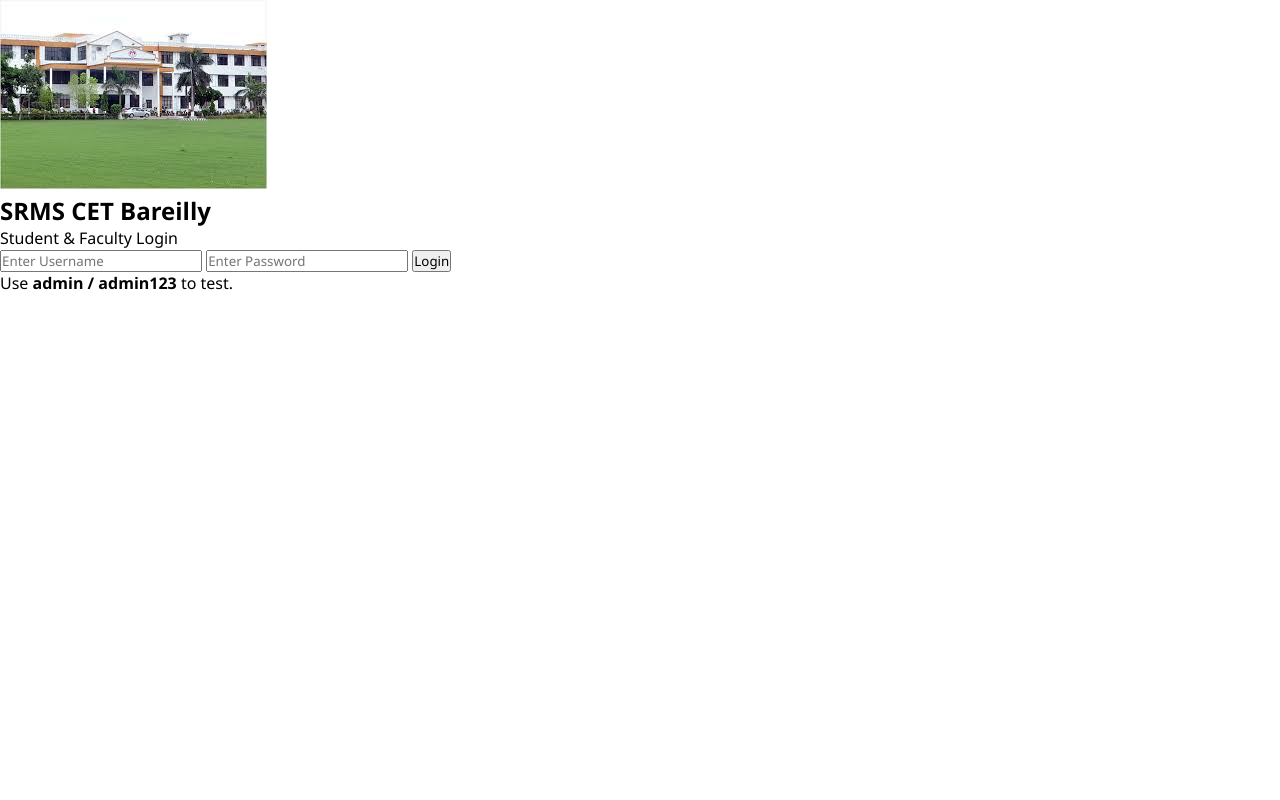
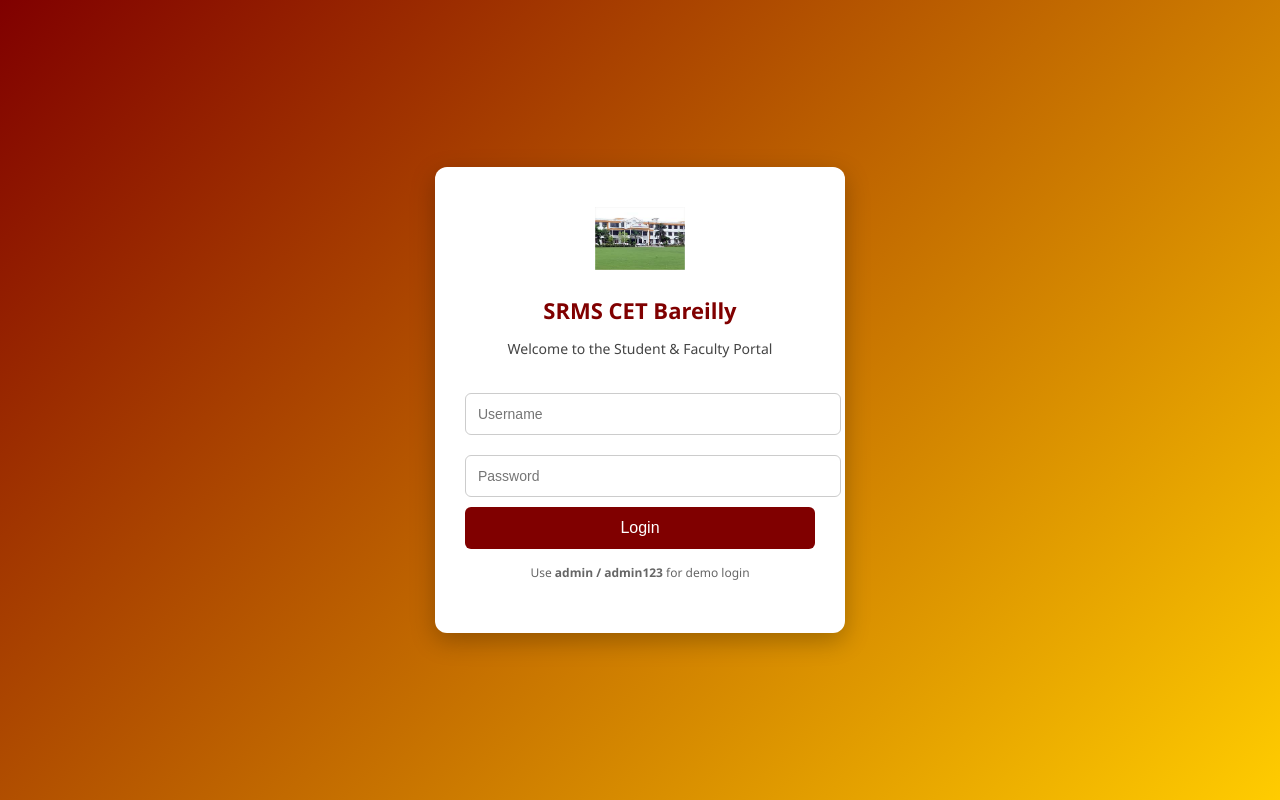
Before and after one commit to ritikgi519/college_chatbot, a Flask app: page /login in a window 1280 px wide. Run offline with Flask 3, Linux system fonts and the light colour scheme.

Commit message:
Updated login page with SRMS branding and modern design

```diff
--- a/static/style.css
+++ b/static/style.css
@@ -1,136 +1,90 @@
-/* Reset */
-* {
+/* Background for login page */
+.login-body {
+  display: flex;
+  justify-content: center;
+  align-items: center;
+  height: 100vh;
   margin: 0;
-  padding: 0;
-  box-sizing: border-box;
   font-family: 'Segoe UI', Tahoma, Geneva, Verdana, sans-serif;
+  background: linear-gradient(135deg, #800000, #ffcc00); /* SRMS colors */
 }
 
-/* Floating Chat Button */
-#chat-toggle {
-  position: fixed;
-  bottom: 20px;
-  right: 20px;
-  background: #0b93f6;
-  color: #fff;
-  font-size: 24px;
-  padding: 15px;
-  border-radius: 50%;
-  cursor: pointer;
-  box-shadow: 0 4px 10px rgba(0,0,0,0.2);
-  transition: 0.3s;
-  z-index: 1000;
+/* Wrapper to center login */
+.login-wrapper {
+  display: flex;
+  justify-content: center;
+  align-items: center;
+  width: 100%;
 }
 
-#chat-toggle:hover {
-  background: #0666c0;
+/* Login card */
+.login-box {
+  background: #fff;
+  padding: 40px 30px;
+  border-radius: 12px;
+  text-align: center;
+  width: 350px;
+  box-shadow: 0 8px 25px rgba(0, 0, 0, 0.25);
 }
 
-/* Chat Container */
-.chat-container {
-  position: fixed;
-  bottom: 80px;
-  right: 20px;
-  width: 350px;
-  max-height: 500px;
-  background: #fff;
-  border-radius: 12px;
-  box-shadow: 0 5px 20px rgba(0,0,0,0.2);
-  display: none;
-  flex-direction: column;
-  overflow: hidden;
-  z-index: 999;
+/* Logo */
+.college-logo {
+  width: 90px;
+  margin-bottom: 15px;
 }
 
-/* Chat Header */
-.chat-header {
-  background: #0b93f6;
-  color: #fff;
-  padding: 15px;
-  display: flex;
-  justify-content: space-between;
-  align-items: center;
+/* College name */
+.college-name {
+  font-size: 22px;
   font-weight: bold;
+  color: #800000;
+  margin: 5px 0;
 }
 
-.chat-header button {
-  background: transparent;
-  border: none;
-  color: #fff;
-  font-size: 18px;
-  cursor: pointer;
+/* Subtitle */
+.college-subtitle {
+  font-size: 14px;
+  color: #444;
+  margin-bottom: 25px;
 }
 
-/* Chat Messages */
-.chat-box {
-  flex: 1;
-  padding: 15px;
-  overflow-y: auto;
-  background: #f9f9f9;
+/* Inputs */
+.login-box input {
+  width: 100%;
+  padding: 12px;
+  margin: 10px 0;
+  border: 1px solid #ccc;
+  border-radius: 6px;
+  font-size: 14px;
 }
 
-/* User Message */
-.user-msg {
-  background: #0b93f6;
-  color: #fff;
-  padding: 10px 15px;
-  margin: 8px 0;
-  border-radius: 18px 18px 0 18px;
-  max-width: 75%;
-  align-self: flex-end;
-  word-wrap: break-word;
-  float: right;
-  clear: both;
+/* Button */
+.login-box button {
+  width: 100%;
+  padding: 12px;
+  background: #800000;
+  color: white;
+  border: none;
+  border-radius: 6px;
+  font-size: 16px;
+  cursor: pointer;
+  transition: background 0.3s ease;
 }
 
-/* Bot Message */
-.bot-msg {
-  background: #e5e5ea;
-  color: #000;
-  padding: 10px 15px;
-  margin: 8px 0;
-  border-radius: 18px 18px 18px 0;
-  max-width: 75%;
-  align-self: flex-start;
-  word-wrap: break-word;
-  float: left;
-  clear: both;
+.login-box button:hover {
+  background: #a60000;
 }
 
-/* Chat Input */
-.chat-input {
-  display: flex;
-  border-top: 1px solid #ddd;
+/* Error */
+.error {
+  color: red;
+  font-size: 13px;
+  margin-bottom: 10px;
 }
 
-.chat-input input {
-  flex: 1;
-  padding: 12px;
-  border: none;
-  outline: none;
-  font-size: 15px;
+/* Note */
+.note {
+  margin-top: 15px;
+  font-size: 12px;
+  color: #666;
 }
-
-.chat-input button {
-  background: #0b93f6;
-  color: #fff;
-  border: none;
-  padding: 12px 20px;
-  cursor: pointer;
-  font-weight: bold;
-  transition: background 0.3s;
-}
-
-.chat-input button:hover {
-  background: #0666c0;
-}
-
-/* Scrollbar */
-.chat-box::-webkit-scrollbar {
-  width: 6px;
-}
-
-.chat-box::-webkit-scrollbar-thumb {
-  background-color: rgba(0,0,0,0.2);
-  border-radius: 3px;
-}
--- a/templates/login.html
+++ b/templates/login.html
@@ -7,22 +7,28 @@
   <link rel="stylesheet" href="{{ url_for('static', filename='style.css') }}">
 </head>
 <body class="login-body">
-  <div class="login-container">
+  <div class="login-wrapper">
+    <div class="login-box">
       <!-- College Logo -->
       <img src="{{ url_for('static', filename='srms_logo.png') }}" alt="SRMS Logo" class="college-logo">
 
       <!-- College Name -->
-    <h2>SRMS CET Bareilly</h2>
-    <p class="subtitle">Student & Faculty Login</p>
+      <h1 class="college-name">SRMS CET Bareilly</h1>
+      <p class="college-subtitle">Welcome to the Student & Faculty Portal</p>
 
       <!-- Login Form -->
+      {% if error %}
+        <p class="error">{{ error }}</p>
+      {% endif %}
       <form method="POST" action="/login">
-      <input type="text" name="username" placeholder="Enter Username" required>
-      <input type="password" name="password" placeholder="Enter Password" required>
+        <input type="text" name="username" placeholder="Username" required>
+        <input type="password" name="password" placeholder="Password" required>
         <button type="submit">Login</button>
       </form>
 
-    <p class="note">Use <b>admin / admin123</b> to test.</p>
+      <!-- Test note -->
+      <p class="note">Use <b>admin / admin123</b> for demo login</p>
+    </div>
   </div>
 </body>
 </html>
```
Lines whose indentation alone changed are shown as unchanged.
